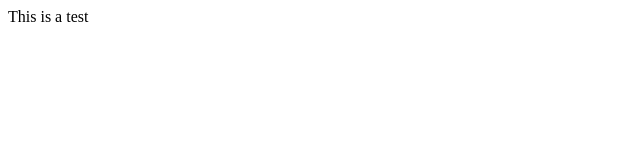
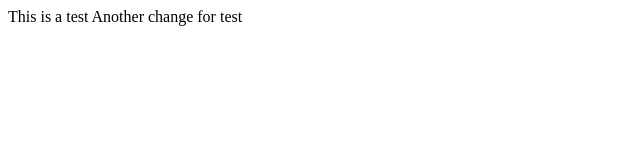
Before and after one commit to NateLevi/gitTurtorial, a plain HTML site: page index.html in a window 1280 px wide. Shown: the whole page, without its empty margins (0-640 px from the left). Drawn offline with Linux system fonts and the light colour scheme.

Commit message:
more changes

```diff
--- a/index.html
+++ b/index.html
@@ -1,5 +1,6 @@
 <html>
     <body>
         This is a test
+        Another change for test
     </body>
 </html>
```
